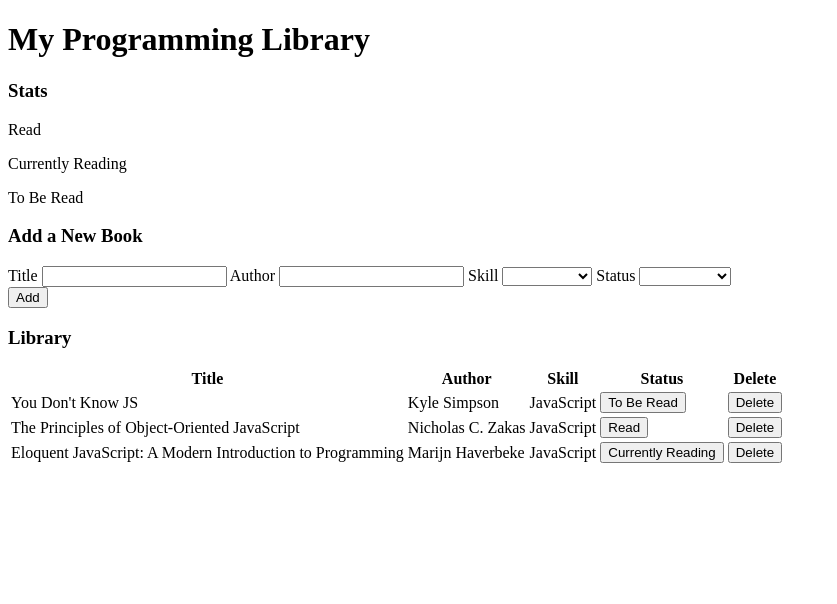
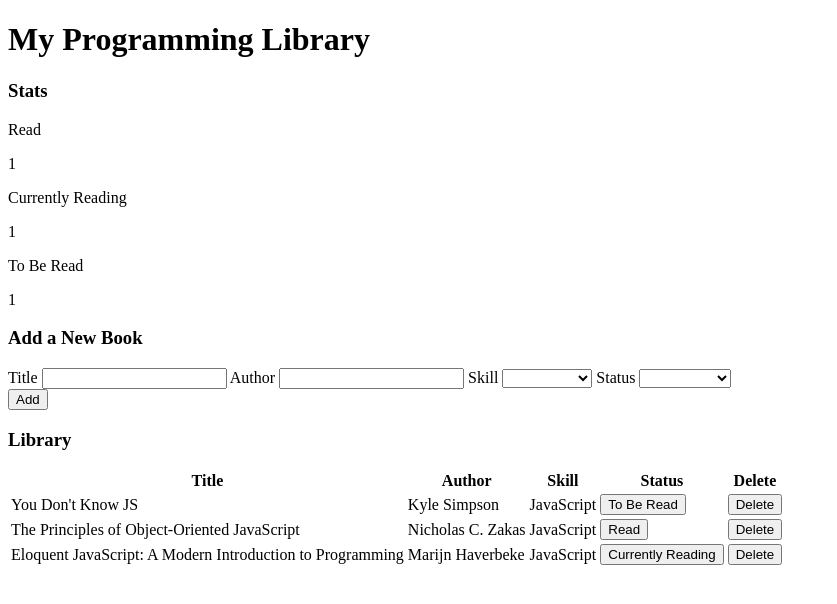
Before and after one commit to kristina-sparrow/library, a website: page index.html in a window 1280 px wide. Shown: the whole page, without its empty margins (0-837 px from the left). Drawn offline with Linux system fonts and the light colour scheme.

Commit message:
Add statistics

```diff
--- a/index.html
+++ b/index.html
@@ -15,15 +15,15 @@
         <h3 class="section-title">Stats</h3>
         <div class="stat-card books-read">
           <p class="stat-title">Read</p>
-          <p class="stat" id="number-books-read"></p>
+          <p class="stat" id="num-books-read"></p>
         </div>
         <div class="stat-card books-reading">
           <p class="stat-title">Currently Reading</p>
-          <p class="stat" id="number-books-reading"></p>
+          <p class="stat" id="num-books-reading"></p>
         </div>
         <div class="stat-card books-unread">
           <p class="stat-title">To Be Read</p>
-          <p class="stat" id="number-books-unread"></p>
+          <p class="stat" id="num-books-unread"></p>
         </div>
       </div>
       <div class="add-book-section">
--- a/script.js
+++ b/script.js
@@ -19,12 +19,15 @@ const defaultData = [
     readStatus: "To Be Read",
   },
 ];
+
 const title = document.querySelector("#title");
 const author = document.querySelector("#author");
 const skill = document.querySelector("#skill");
 const readStatus = document.querySelector("#read-status");
+const readStat = document.querySelector("#num-books-read");
+const readingStat = document.querySelector("#num-books-reading");
+const unreadStat = document.querySelector("#num-books-unread");
 const tableBody = document.querySelector("#library-data");
-
 const form = document.querySelector("form").addEventListener("submit", (e) => {
   e.preventDefault();
   addBook();
@@ -45,14 +48,20 @@ function addBook() {
     readStatus.value
   );
   library.push(newBook);
-  renderTable();
+  renderData();
   clearForm();
+}
+
+function getCurrentBook() {
+  let currentBook;
+  return currentBook;
 }
 
 function changeStatus() {}
 
 function deleteBook() {
   library.splice(currentBook, 1);
+  renderData();
 }
 
 function clearForm() {
@@ -70,7 +79,7 @@ function checkLocalStorage() {
   }
 }
 
-function renderTable() {
+function renderData() {
   checkLocalStorage();
   tableBody.innerHTML = "";
   library.forEach((book) => {
@@ -85,6 +94,24 @@ function renderTable() {
       `;
     tableBody.insertAdjacentHTML("afterbegin", htmlBook);
   });
+  updateStats();
 }
 
-renderTable();
+function updateStats() {
+  let booksRead = 0;
+  let booksUnread = 0;
+  let booksReading = 0;
+  for (book of library)
+    if (book.readStatus === "Read") {
+      booksRead += 1;
+    } else if (book.readStatus === "Currently Reading") {
+      booksReading += 1;
+    } else if (book.readStatus === "To Be Read") {
+      booksUnread += 1;
+    }
+  readStat.textContent = booksRead;
+  readingStat.textContent = booksReading;
+  unreadStat.textContent = booksUnread;
+}
+
+renderData();
```
